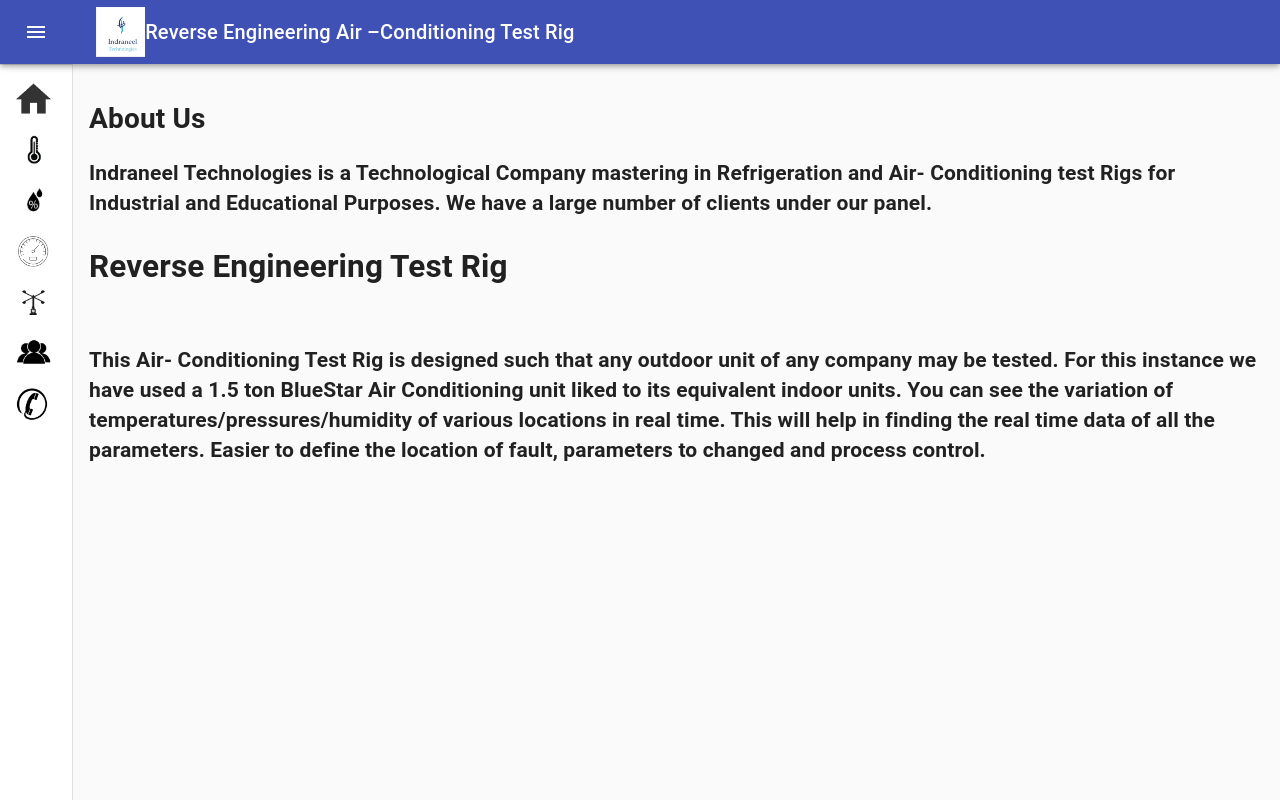
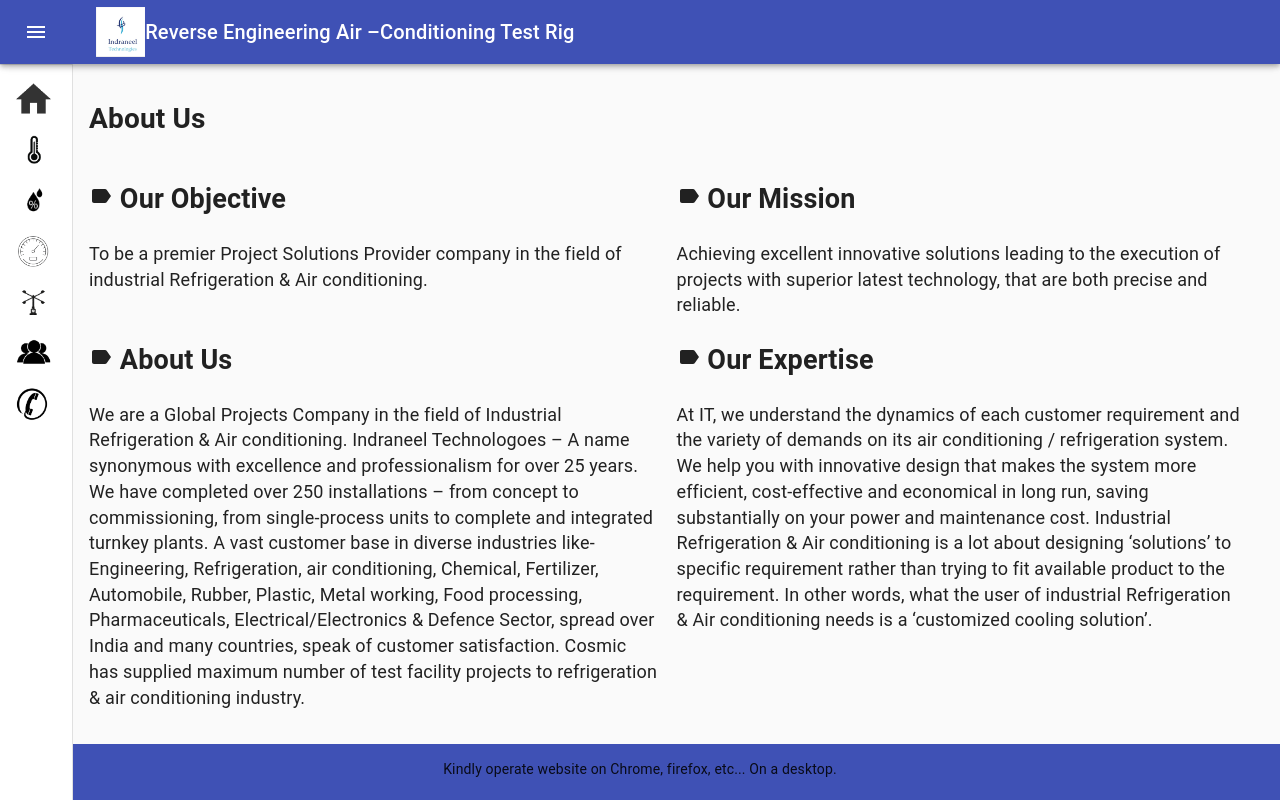
Before and after one commit to VishalNimase/Dashboard, a React (Create React App) app: page /AboutUs in a window 1280 px wide. Built offline with nearby package versions, Linux system fonts and the light colour scheme.

Commit message:
SIT changes

```diff
--- a/src/App.js
+++ b/src/App.js
@@ -6,6 +6,7 @@
   Route,
   Switch,
 } from 'react-router-dom';
+import Footer from './component/footer'
 
 import {routesFinal } from './routesWithSubroutes';
 const useStyles = makeStyles((theme) => ({
@@ -15,6 +16,7 @@
   content: {
     flexGrow: 1,
     padding: theme.spacing(2),
+    marginBottom: '4%'
   },
   toolbar: {
     display: 'flex',
@@ -44,6 +46,7 @@
               />
             ))}
           </Switch>
+          <Footer />
         </main>
       </Router>
     </div>
--- a/src/component/AboutUs.js
+++ b/src/component/AboutUs.js
@@ -1,25 +1,38 @@
 import React from "react";
-
+import LabelIcon from '@material-ui/icons/Label';
+import './css/about.css';
 
 const AboutUs = () => {
     return (
         <React.Fragment>
             <h1> About Us</h1>
-            <div>
-                <h2>
-                    Indraneel Technologies is a Technological Company mastering in Refrigeration and Air- Conditioning test Rigs for Industrial and Educational Purposes. We have a large number of clients under our panel.
-
-                    <br></br>
-                    <h2>Reverse Engineering Test Rig</h2>
-                    <br></br>
-                    This Air- Conditioning Test Rig is designed such that any outdoor unit of any company may be tested. For this instance we have used a 1.5 ton BlueStar Air Conditioning unit liked to its equivalent indoor units.
-                    You can see the variation of temperatures/pressures/humidity of various locations in real time.
-                    This will help in finding the real time data of all the parameters.
-                    Easier to define the location of fault, parameters to changed and process control.
-                </h2>
+            <div className="AboutusPageDiv">
+                <div>
+                    <h2> <LabelIcon color="grey" />  Our Objective </h2>
+                    <div>To be a premier Project Solutions Provider company in the field of industrial Refrigeration & Air conditioning.</div>
+                </div>
+                <div>
+                    <h2><LabelIcon />  Our Mission </h2>
+                    <div>Achieving excellent innovative solutions leading to the execution of projects with superior latest technology, that are both precise and reliable.</div>
+                </div>
             </div>
-            </ React.Fragment>
-            );
+            <div className="AboutusPageDiv">
+                <div>
+                    <h2> <LabelIcon />  About Us </h2>
+                    <div>We are a Global Projects Company in the field of Industrial Refrigeration & Air conditioning.
+                        Indraneel Technologoes – A name synonymous with excellence and professionalism for over 25 years. We have completed over 250 installations – from concept to commissioning, from single-process units to complete and integrated turnkey plants.
+                         A vast customer base in diverse industries like- Engineering, Refrigeration, air conditioning, Chemical, Fertilizer, Automobile, Rubber, Plastic, Metal working,
+                         Food processing, Pharmaceuticals, Electrical/Electronics & Defence Sector, spread over India and many countries, speak of customer satisfaction. Cosmic has supplied maximum number of test facility projects to refrigeration & air conditioning industry.</div>
+                </div>
+                <div>
+                    <h2><LabelIcon />  Our Expertise </h2>
+                    <div>At IT, we understand the dynamics of each customer requirement and the variety of demands on its air conditioning / refrigeration system. We help you with innovative design that makes the system more efficient, cost-effective and economical in long run, saving substantially on your power and maintenance cost.
+                    Industrial Refrigeration & Air conditioning is a lot about designing ‘solutions’ to specific requirement rather than trying to fit available product to the requirement. In other words, what the user of industrial Refrigeration & Air conditioning needs is a ‘customized cooling solution’.
+                    </div>
+                </div>
+            </div>
+        </ React.Fragment>
+    );
 }
 
-            export default AboutUs;
+export default AboutUs;
--- a/src/component/ContactUs.js
+++ b/src/component/ContactUs.js
@@ -1,18 +1,25 @@
-
+import './css/contact.css';
 
 const ContactUs = () => {
     return (
         <>
-        <h1> Get in  touch</h1>
-        <div>
-            <h2>
-            CONTACT US<br></br></h2>
-            <h2>Indraneel Technologies</h2>
-            <br></br>
-	<h3>Phone: 9145010803</h3>
-	<h3>Email id: indraneel.technologies@gmail.com </h3>
+            <h1> Get in  touch</h1>
+            <div className="ContactusDiv">
+                <div>
+                    <h2> CONTACT US</h2>
+                    <h2>Indraneel Technologies</h2>
+                    <div>Contact Person: Mr. Umesh Dhamale. </div>
+                    <div>Phone: <span className='colorRed'>9145010803</span></div>
+                    <div>Email id: <span className='colorRed'>indraneel.technologies@gmail.com</span> </div>
+                </div>
+                <div>
+                    <h2 className='displayHidden'>.</h2>
+                    <h2> Location</h2>
+                    <div className='colorRed'>Chandraneel Sr. No. 79. Chaitraban. Near Famous Chowk.</div>
+                    <div className='colorRed'>New Sangavi Pune 411027. State : Maharashtra. Country : India</div>
+                </div>
 
-        </div>
+            </div>
         </>
     );
 }
--- /dev/null
+++ b/src/component/css/about.css
@@ -0,0 +1,7 @@
+.AboutusPageDiv {
+    display: flex;
+}
+.AboutusPageDiv div{
+    font-size:18px;
+    width: 97%;
+}
--- /dev/null
+++ b/src/component/css/contact.css
@@ -0,0 +1,14 @@
+.ContactusDiv{
+    display: flex;
+    justify-content: flex-start;
+}
+.ContactusDiv div{
+    font-size: 18px;
+    margin-right: 2rem
+}
+.colorRed {
+    color:red;
+}
+.displayHidden{
+    visibility: hidden;
+}
--- /dev/null
+++ b/src/component/css/footer.css
@@ -0,0 +1,10 @@
+.footer {
+  position: fixed;
+  left: 0;
+  bottom: 0;
+  width: 100%;
+  height: 7%;
+  background-color: #3f51b5;
+  text-align: center;
+  padding-top: 15px;
+}
--- a/src/component/drawer.js
+++ b/src/component/drawer.js
@@ -24,7 +24,7 @@
 import { routes } from '../routes';
 import './css/drawer.css'
 
-const drawerWidth = 240;
+const drawerWidth = 340;
 
 const useStyles = makeStyles((theme) => ({
   root: {
--- /dev/null
+++ b/src/component/footer.js
@@ -0,0 +1,7 @@
+import './css/footer.css';
+
+const Footer = () => {
+    return (<footer className="footer">Kindly operate website on Chrome, firefox, etc... On a desktop.</footer>);
+}
+
+export default Footer;
```
